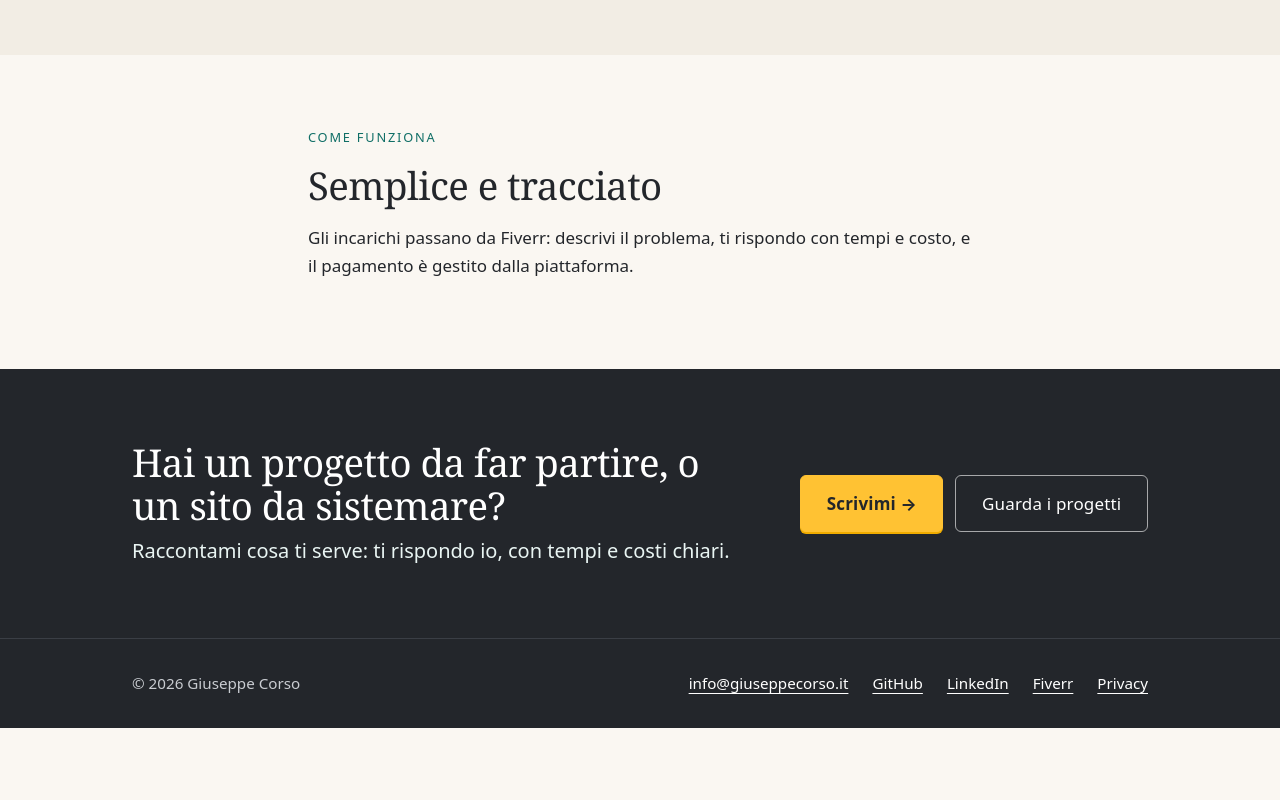
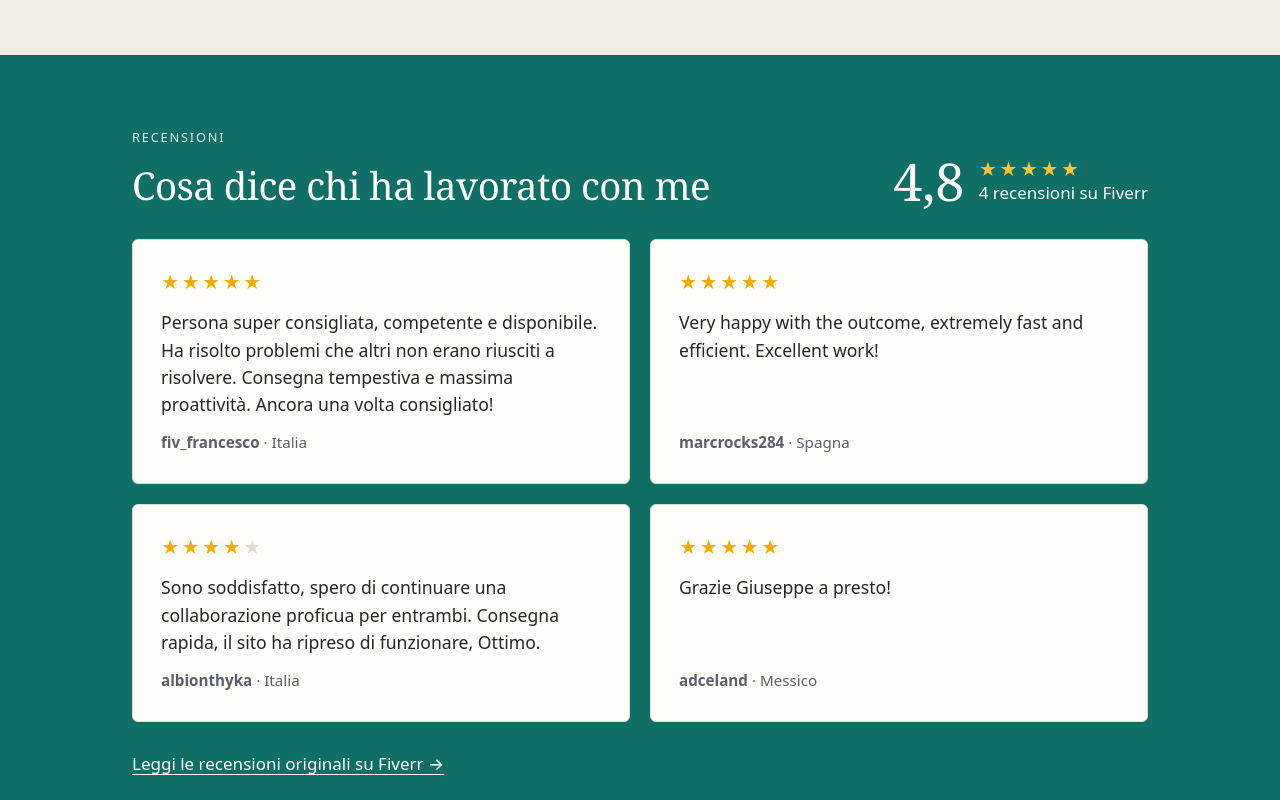
Before and after one commit to giuseppecorso/giuseppecorso.it, an Astro site: page /assistenza in a window 1280 px wide. Shown: the part 1240-2040 px from the top of the page. Before the commit the page ends 1968 px from the top, so only its background shows below. Built offline with nearby package versions, Linux system fonts and the light colour scheme; Astro itself is replaced by a stand-in of ours.

Commit message:
Fiverr reviews section; calmer carousel drift and smaller centred detail sheets
Co-Authored-By: Claude Fable 5.2 <noreply@anthropic.com>

```diff
--- /dev/null
+++ b/src/components/Reviews.astro
@@ -0,0 +1,86 @@
+---
+// Real reviews copied verbatim from the Fiverr gig page (read on 16/11/2026).
+// Never edit the quotes and never add reviews that are not on Fiverr.
+import { SITE } from '../site';
+
+const average = '4,8';
+const reviews = [
+  {
+    user: 'fiv_francesco',
+    country: 'Italia',
+    stars: 5,
+    text: 'Persona super consigliata, competente e disponibile. Ha risolto problemi che altri non erano riusciti a risolvere. Consegna tempestiva e massima proattività. Ancora una volta consigliato!',
+    lang: 'it',
+  },
+  {
+    user: 'marcrocks284',
+    country: 'Spagna',
+    stars: 5,
+    text: 'Very happy with the outcome, extremely fast and efficient. Excellent work!',
+    lang: 'en',
+  },
+  {
+    user: 'albionthyka',
+    country: 'Italia',
+    stars: 4,
+    text: 'Sono soddisfatto, spero di continuare una collaborazione proficua per entrambi. Consegna rapida, il sito ha ripreso di funzionare, Ottimo.',
+    lang: 'it',
+  },
+  {
+    user: 'adceland',
+    country: 'Messico',
+    stars: 5,
+    text: 'Grazie Giuseppe a presto!',
+    lang: 'it',
+  },
+];
+---
+
+<section class="section band reviews" aria-labelledby="recensioni">
+  <div class="container">
+    <div class="reviews-head">
+      <div>
+        <p class="eyebrow">Recensioni</p>
+        <h2 id="recensioni">Cosa dice chi ha lavorato con me</h2>
+      </div>
+      <p class="score">
+        <span class="big" aria-hidden="true">{average}</span>
+        <span>
+          <span class="stars" aria-hidden="true">★★★★★</span><br />
+          <span class="visually-hidden">Voto medio {average} su 5. </span>{reviews.length} recensioni su Fiverr
+        </span>
+      </p>
+    </div>
+    <ul class="grid grid--2 list">
+      {
+        reviews.map((r) => (
+          <li class="card review">
+            <p class="stars" aria-label={`${r.stars} stelle su 5`}>
+              {'★'.repeat(r.stars)}<span class="off">{'★'.repeat(5 - r.stars)}</span>
+            </p>
+            <blockquote lang={r.lang}>{r.text}</blockquote>
+            <p class="who"><strong>{r.user}</strong> · {r.country}</p>
+          </li>
+        ))
+      }
+    </ul>
+    <p class="source"><a href={SITE.fiverr} rel="noopener">Leggi le recensioni originali su Fiverr →</a></p>
+  </div>
+</section>
+
+<style>
+  .reviews-head { display: flex; flex-wrap: wrap; gap: 1.5rem; align-items: end; justify-content: space-between; margin-bottom: 2rem; }
+  .reviews-head h2 { margin: 0; }
+  .score { display: flex; align-items: center; gap: .9rem; margin: 0; line-height: 1.35; }
+  .big { font-family: var(--font-display); font-size: 3.25rem; line-height: 1; }
+  .stars { color: var(--cta); letter-spacing: .12em; font-size: 1.1rem; }
+  .list { list-style: none; padding: 0; margin: 0; }
+  .review { display: flex; flex-direction: column; gap: .75rem; }
+  .review .stars { margin: 0; color: var(--cta-dark); }
+  .review .off { color: var(--line); }
+  blockquote { margin: 0; font-size: 1.1rem; line-height: 1.55; }
+  .who { margin: auto 0 0; color: var(--muted); font-size: .95rem; }
+  .source { margin: 1.75rem 0 0; }
+  .source a { color: #fff; font-weight: 500; }
+  .visually-hidden { position: absolute; width: 1px; height: 1px; overflow: hidden; clip-path: inset(50%); white-space: nowrap; }
+</style>
--- a/src/pages/assistenza.astro
+++ b/src/pages/assistenza.astro
@@ -1,6 +1,7 @@
 ---
 import { Image } from 'astro:assets';
 import BaseLayout from '../layouts/BaseLayout.astro';
+import Reviews from '../components/Reviews.astro';
 import character from '../assets/personaggio/personaggio-attrezzi.jpg';
 import { SITE } from '../site';
 ---
@@ -55,6 +56,8 @@ import { SITE } from '../site';
     </div>
   </section>
 
+  <Reviews />
+
   <section class="section">
     <div class="container how">
       <p class="eyebrow">Come funziona</p>
--- a/src/pages/index.astro
+++ b/src/pages/index.astro
@@ -2,6 +2,7 @@
 import { getCollection } from 'astro:content';
 import { Image } from 'astro:assets';
 import BaseLayout from '../layouts/BaseLayout.astro';
+import Reviews from '../components/Reviews.astro';
 import { SITE } from '../site';
 import character from '../assets/personaggio/personaggio-benvenuto.jpg';
 
@@ -117,6 +118,8 @@ const jsonLd = {
     </div>
   </section>
 
+  <Reviews />
+
   <section class="section band band--sun" aria-labelledby="kit">
     <div class="container kit">
       <div>
```
Also changed, not shown: src/pages/progetti.astro (+51 -28 lines).
